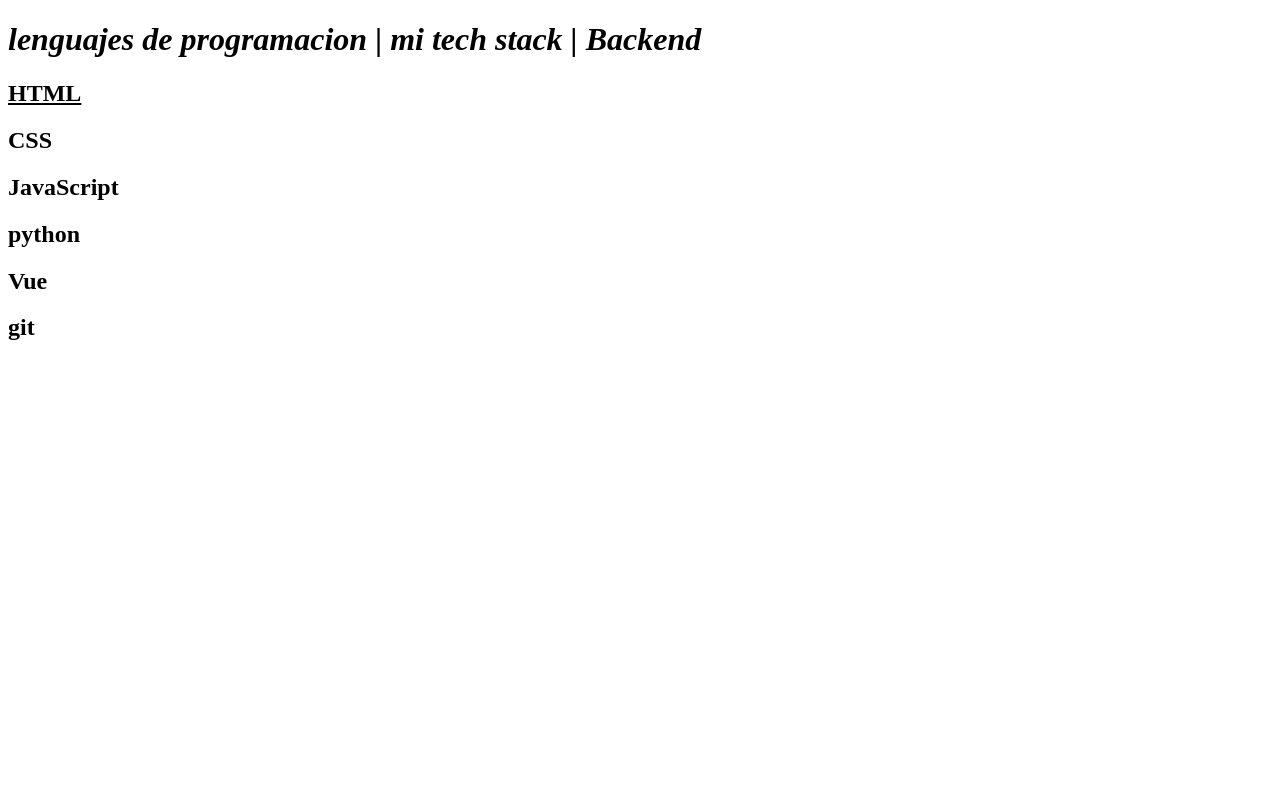
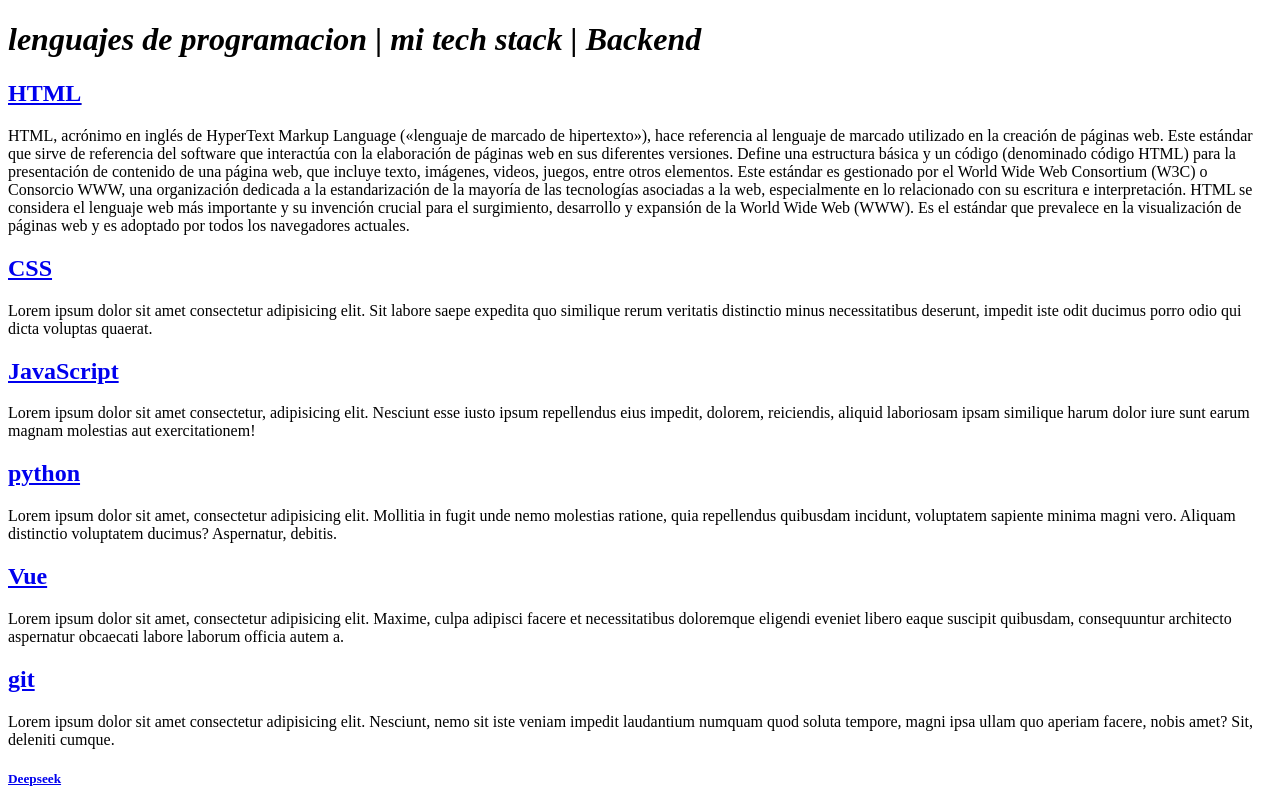
Before and after one commit to DiegoVega19-dvl/HTML-y-CSS, a plain HTML site: page index.html in a window 1280 px wide. Drawn offline with Linux system fonts and the light colour scheme.

Commit message:
-- links --

```diff
--- a/index.html
+++ b/index.html
@@ -8,11 +8,56 @@
   <body>
     <h1><i>lenguajes de programacion | mi tech stack | Backend</i></h1>
 
-    <h2><u>HTML</u></h2>
-    <h2>CSS</h2>
-    <h2>JavaScript</h2>
-    <h2>python</h2>
-    <h2>Vue</h2>
-    <h2>git</h2>
+    <h2>
+      <u><a href="https://www.w3schools.com/html/">HTML</a></u>
+    </h2>
+    <p>
+      HTML, acrónimo en inglés de HyperText Markup Language («lenguaje de
+      marcado de hipertexto»), hace referencia al lenguaje de marcado utilizado
+      en la creación de páginas web. Este estándar que sirve de referencia del
+      software que interactúa con la elaboración de páginas web en sus
+      diferentes versiones. Define una estructura básica y un código (denominado
+      código HTML) para la presentación de contenido de una página web, que
+      incluye texto, imágenes, videos, juegos, entre otros elementos. Este
+      estándar es gestionado por el World Wide Web Consortium (W3C) o Consorcio
+      WWW, una organización dedicada a la estandarización de la mayoría de las
+      tecnologías asociadas a la web, especialmente en lo relacionado con su
+      escritura e interpretación. HTML se considera el lenguaje web más
+      importante y su invención crucial para el surgimiento, desarrollo y
+      expansión de la World Wide Web (WWW). Es el estándar que prevalece en la
+      visualización de páginas web y es adoptado por todos los navegadores
+      actuales.
+    </p>
+    <h2><a href="https://www.w3.org/Style/CSS/">CSS</a></h2>
+    <p>
+      Lorem ipsum dolor sit amet consectetur adipisicing elit. Sit labore saepe
+      expedita quo similique rerum veritatis distinctio minus necessitatibus
+      deserunt, impedit iste odit ducimus porro odio qui dicta voluptas quaerat.
+    </p>
+    <h2><a href="https://acortar.link/Q0Le1x">JavaScript</a></h2>
+    <p>
+      Lorem ipsum dolor sit amet consectetur, adipisicing elit. Nesciunt esse
+      iusto ipsum repellendus eius impedit, dolorem, reiciendis, aliquid
+      laboriosam ipsam similique harum dolor iure sunt earum magnam molestias
+      aut exercitationem!
+    </p>
+    <h2><a href="https://www.python.org/">python</a></h2>
+    <p>
+      Lorem ipsum dolor sit amet, consectetur adipisicing elit. Mollitia in
+      fugit unde nemo molestias ratione, quia repellendus quibusdam incidunt,
+      voluptatem sapiente minima magni vero. Aliquam distinctio voluptatem
+      ducimus? Aspernatur, debitis.
+    </p>
+    <h2><a href="https://vuejs.org/">Vue</a></h2>
+    Lorem ipsum dolor sit amet, consectetur adipisicing elit. Maxime, culpa
+    adipisci facere et necessitatibus doloremque eligendi eveniet libero eaque
+    suscipit quibusdam, consequuntur architecto aspernatur obcaecati labore
+    laborum officia autem a.
+    <h2><a href="https://git-scm.com/">git</a></h2>
+    Lorem ipsum dolor sit amet consectetur adipisicing elit. Nesciunt, nemo sit
+    iste veniam impedit laudantium numquam quod soluta tempore, magni ipsa ullam
+    quo aperiam facere, nobis amet? Sit, deleniti cumque.
+
+    <h5><a href="https://chat.deepseek.com/">Deepseek</a></h5>
   </body>
 </html>
```
